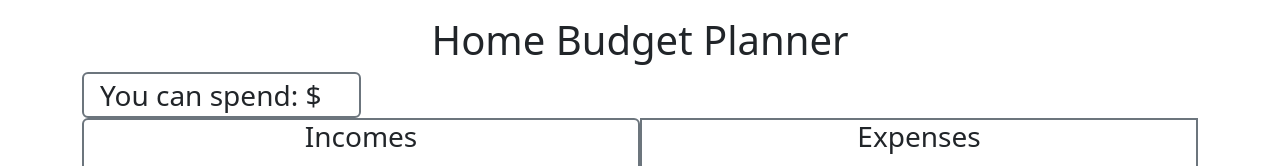
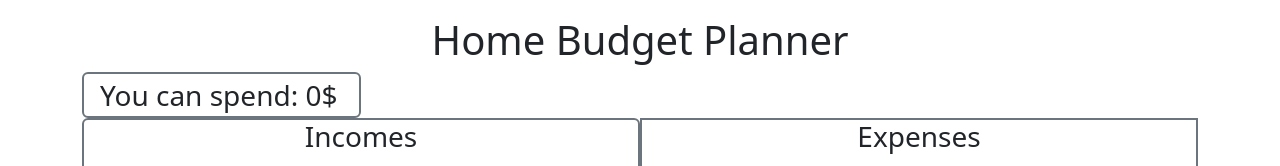
Before and after one commit to ItsShock/home-budget-planner-react-app, a React (Create React App) app: page / in a window 1280 px wide. Shown: the top 166 px of the page. Built offline with nearby package versions, Linux system fonts and the light colour scheme.

Commit message:
Solution problem with display total budget and add remove functionality

```diff
--- a/src/components/Budget.js
+++ b/src/components/Budget.js
@@ -4,12 +4,26 @@ import { AppContext } from '../context/AppContext';
 const Budget = () => {
     const { expenses, incomes } = useContext(AppContext);
 
+    // const totalBudget = () => {
+    //     console.log('expenses:', expenses[0], ' /incomes:', incomes[0]);
+
+    //     return (expenses.cost - incomes.cost)
+    // }
+
     const totalBudget = () => {
-        return (expenses.cost - incomes.cost)
+        const expensesSum = expenses.reduce((sum, item) => {
+            return sum - item.cost;
+        }, 0);
+        const incomesSum = incomes.reduce((sum, item) => {
+            return sum - item.cost;
+        }, 0);
+
+        return expensesSum - incomesSum;
     }
+
     return (
         <div className="border border-secondary border border-2 rounded">
-            <span className='ms-3'>You can spend: {totalBudget}$</span>
+            <span className='ms-3'>You can spend: {totalBudget()}$</span>
         </div>
     )
 }
--- a/src/components/ExpenseItem.js
+++ b/src/components/ExpenseItem.js
@@ -1,9 +1,27 @@
-import React from 'react';
+import React, { useContext } from 'react';
 import { TiDelete } from 'react-icons/ti';
 import { TiPencil } from 'react-icons/ti';
+import { AppContext } from '../context/AppContext';
 
 
 const ExpenseItem = (props) => {
+
+    const { dispatch } = useContext(AppContext);
+
+    const handleDeleteExpense = () => {
+        dispatch({
+            type: 'DELETE_EXPENSE',
+            payload: props.id,
+        })
+    }
+
+    const handleEditExpense = () => {
+        dispatch({
+            type: 'EDIT_EXPENSE',
+            payload: props.id,
+        })
+    }
+
     return (
         <li className='list-group-item d-flex justify-content-between align-items-center mt-4 me-4'>
             {props.name}
@@ -11,8 +29,8 @@ const ExpenseItem = (props) => {
                 <span className='badge bg-primary badge-pill me-4'>
                     ${props.cost}
                 </span>
-                <TiPencil className='me-2' size='1.5em'></TiPencil>
-                <TiDelete size='1.5em'></TiDelete>
+                <TiPencil className='me-2' size='1.5em' onClick={handleEditExpense}></TiPencil>
+                <TiDelete size='1.5em' onClick={handleDeleteExpense}></TiDelete>
             </div>
         </li>
     )
--- a/src/components/IncomesItem.js
+++ b/src/components/IncomesItem.js
@@ -1,9 +1,20 @@
-import React from 'react';
+import React, { useContext } from 'react';
 import { TiDelete } from 'react-icons/ti';
 import { TiPencil } from 'react-icons/ti';
+import { AppContext } from '../context/AppContext';
 
 
 const IncomesItem = (props) => {
+
+    const { dispatch } = useContext(AppContext);
+
+    const handleDeleteIncomes = () => {
+        dispatch({
+            type: 'DELETE_INCOME',
+            payload: props.id,
+        })
+    };
+
     return (
         <li className='list-group-item d-flex justify-content-between align-items-center mt-4 me-4'>
             {props.name}
@@ -12,7 +23,7 @@ const IncomesItem = (props) => {
                     ${props.cost}
                 </span>
                 <TiPencil className='me-2' size='1.5em'></TiPencil>
-                <TiDelete size='1.5em'></TiDelete>
+                <TiDelete size='1.5em' onClick={handleDeleteIncomes}></TiDelete>
             </div>
         </li>
     )
--- a/src/context/AppContext.js
+++ b/src/context/AppContext.js
@@ -11,6 +11,20 @@ const AppReducer = (state, action) => {
             return {
                 ...state,
                 incomes: [...state.incomes, action.payload],
+            }
+        case 'DELETE_EXPENSE':
+            return {
+                ...state,
+                expenses: state.expenses.filter((expense) => expense.id !== action.payload)
+            }
+        case 'DELETE_INCOME':
+            return {
+                ...state,
+                incomes: state.incomes.filter((incomes) => incomes.id !== action.payload)
+            }
+        case 'EDIT_EXPENSE':
+            return {
+
             }
         default:
             return state;
```
